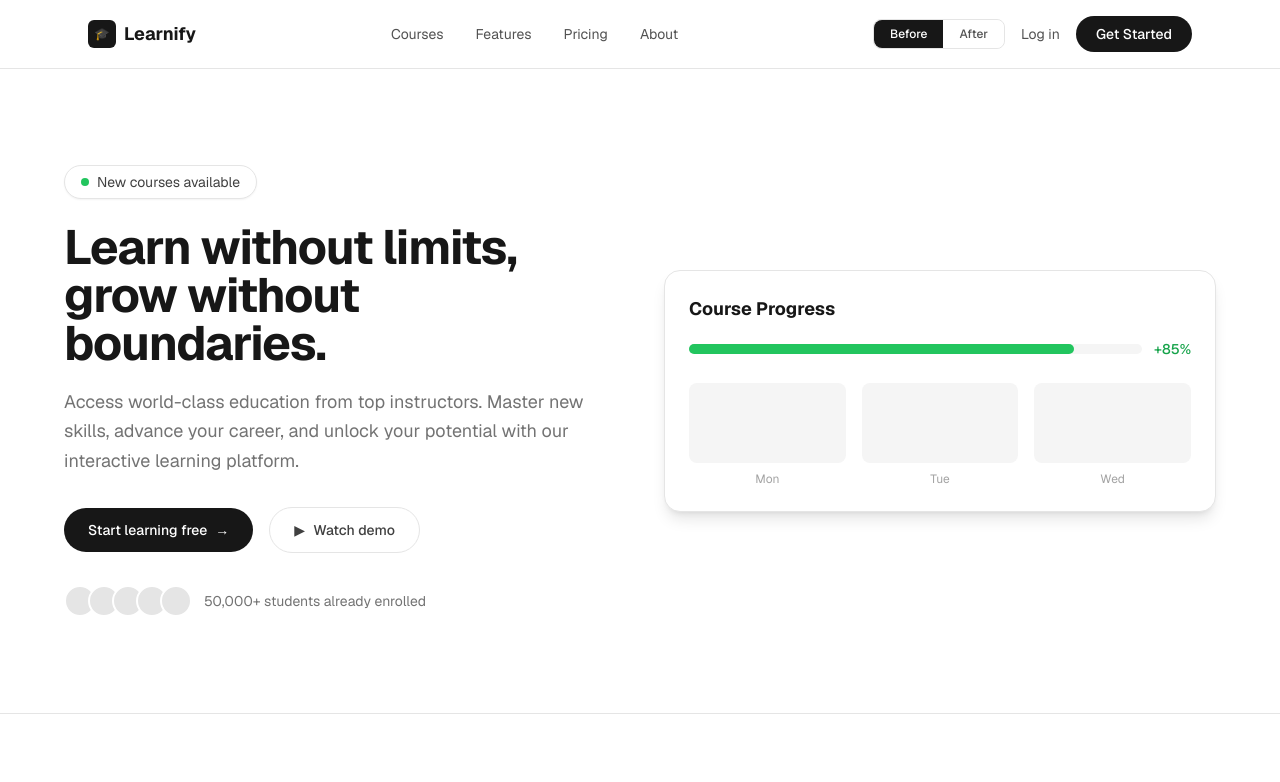
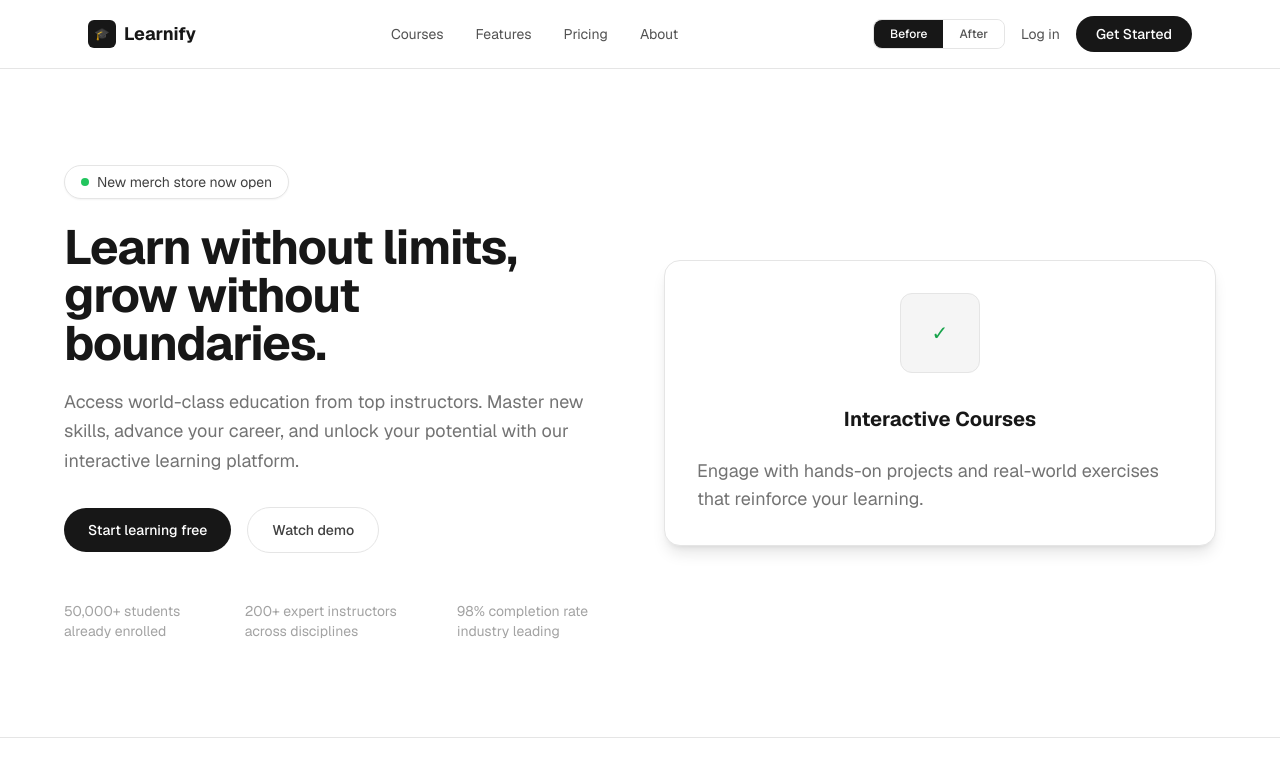
Before and after one commit to Embotic-Wayne/AutoWeb-Test, a Next.js app in the folder apps/project-flow/: page / in a window 1280 px wide. Shown: the top 782 px of the page. Built offline with nearby package versions, Linux system fonts and the light colour scheme.

Commit message:
Agent update: intel-ddda989801cf (hero)

```diff
--- a/apps/project-flow/src/components/ai-generated/Hero.tsx
+++ b/apps/project-flow/src/components/ai-generated/Hero.tsx
@@ -5,66 +5,37 @@ export default function Hero() {
         <div>
           <span className="inline-flex items-center gap-2 rounded-full border border-neutral-200 bg-white px-4 py-1.5 text-sm text-neutral-700 shadow-sm">
             <span className="h-2 w-2 rounded-full bg-green-500" />
-            New courses available
+            New merch store now open
           </span>
-
-          <h1 className="mt-6 text-4xl font-bold leading-tight tracking-tight text-neutral-900 md:text-5xl">
-            Learn without limits, grow without boundaries.
-          </h1>
-
-          <p className="mt-5 text-lg leading-relaxed text-neutral-500">
-            Access world-class education from top instructors. Master new
-            skills, advance your career, and unlock your potential with our
-            interactive learning platform.
-          </p>
-
+          <h1 className="mt-6 text-4xl font-bold leading-tight tracking-tight text-neutral-900 md:text-5xl">Learn without limits, grow without boundaries.</h1>
+          <p className="mt-5 text-lg leading-relaxed text-neutral-500">Access world-class education from top instructors. Master new skills, advance your career, and unlock your potential with our interactive learning platform.</p>
           <div className="mt-8 flex flex-wrap items-center gap-4">
-            <a
-              href="/signup"
-              className="inline-flex items-center gap-2 rounded-full bg-neutral-900 px-6 py-3 text-sm font-medium text-white hover:bg-neutral-800 transition-colors"
-            >
+            <a href="https://autonomous-test-delta.vercel.app/signup" className="rounded-full bg-neutral-900 px-6 py-3 text-sm font-medium text-white hover:bg-neutral-800 transition-colors">
               Start learning free
-              <span>&rarr;</span>
             </a>
-            <a
-              href="/demo"
-              className="inline-flex items-center gap-2 rounded-full border border-neutral-200 bg-white px-6 py-3 text-sm font-medium text-neutral-700 hover:bg-neutral-50 transition-colors"
-            >
-              <span>&#9654;</span>
+            <a href="https://autonomous-test-delta.vercel.app/courses" className="rounded-full border border-neutral-200 bg-white px-6 py-3 text-sm font-medium text-neutral-700 hover:bg-neutral-50 transition-colors">
               Watch demo
             </a>
           </div>
-
-          <div className="mt-8 flex items-center gap-3">
-            <div className="flex -space-x-2">
-              {[1, 2, 3, 4, 5].map((i) => (
-                <div
-                  key={i}
-                  className="h-8 w-8 rounded-full border-2 border-white bg-neutral-200"
-                />
-              ))}
+          <div className="mt-12 flex items-center gap-8">
+            <div className="text-sm text-neutral-400">
+              50,000+ students already enrolled
             </div>
-            <span className="text-sm text-neutral-500">
-              50,000+ students already enrolled
-            </span>
+            <div className="text-sm text-neutral-400">
+              200+ expert instructors across disciplines
+            </div>
+            <div className="text-sm text-neutral-400">
+              98% completion rate industry leading
+            </div>
           </div>
         </div>
-
-        <div className="rounded-2xl border border-neutral-200 bg-white p-6 shadow-lg">
-          <h3 className="text-lg font-bold text-neutral-900">Course Progress</h3>
-          <div className="mt-4 flex items-center gap-3">
-            <div className="h-2.5 flex-1 rounded-full bg-neutral-100">
-              <div className="h-2.5 w-[85%] rounded-full bg-green-500" />
+        <div className="rounded-2xl border border-neutral-200 bg-white p-8 shadow-lg">
+          <div className="flex flex-col items-center gap-4">
+            <div className="w-20 h-20 rounded-xl border border-neutral-200 bg-neutral-100 flex items-center justify-center">
+              <span className="text-xl text-green-600">✓</span>
             </div>
-            <span className="text-sm font-medium text-green-600">+85%</span>
-          </div>
-          <div className="mt-6 grid grid-cols-3 gap-4">
-            {["Mon", "Tue", "Wed"].map((day) => (
-              <div key={day} className="flex flex-col items-center gap-2">
-                <div className="h-20 w-full rounded-lg bg-neutral-100" />
-                <span className="text-xs text-neutral-400">{day}</span>
-              </div>
-            ))}
+            <h2 className="mt-4 text-xl font-bold text-neutral-900">Interactive Courses</h2>
+            <p className="mt-2 text-neutral-500 text-lg">Engage with hands-on projects and real-world exercises that reinforce your learning.</p>
           </div>
         </div>
       </div>
```
